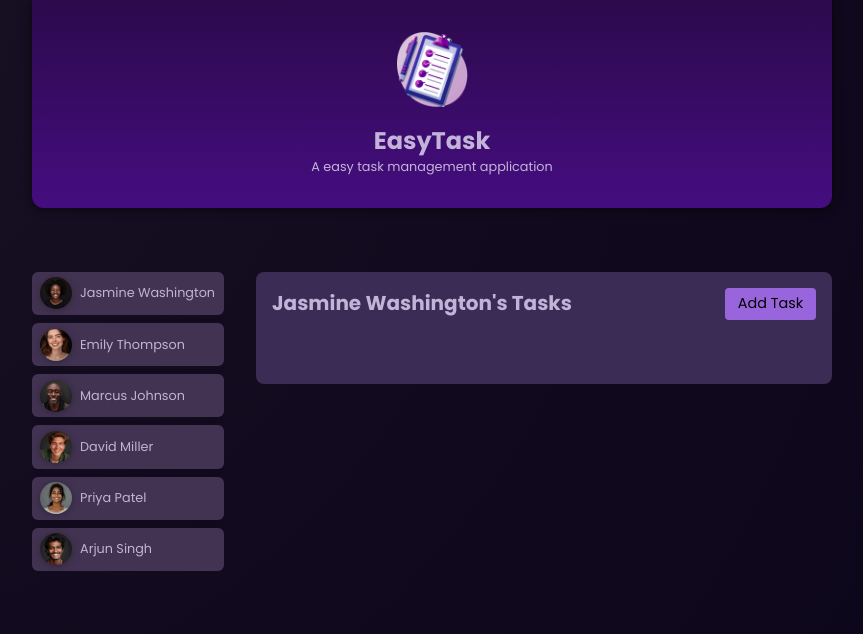
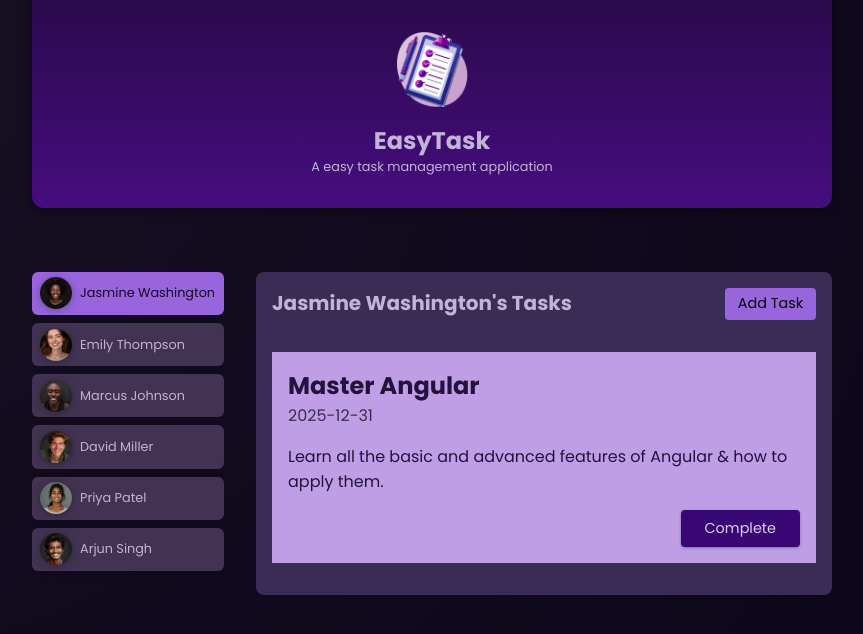
Before and after one commit to BytePrashant/easy-task, an Angular app: page / in a window 1280 px wide. Both pictures are taken after a click on the button "Jasmine Washington". Shown: the top 634 px of the page, without its empty margins (208-1071 px from the left). Built offline with nearby package versions, Linux system fonts and the light colour scheme.

Commit message:
Selected user highlighted

```diff
--- a/src/app/app.component.html
+++ b/src/app/app.component.html
@@ -3,13 +3,13 @@
   <ul id="users">
     @for(index of users; track index.id){
     <li>
-      <app-user [user]="index" (select)="onSelectedUser($event)" />
+      <app-user [user]="index" [isSelected]="index.id === selectedUserId" (select)="onSelectedUser($event)" />
     </li>
     }
   </ul>
-@if(selectedUser){
-  <app-tasks [name]="selectedUser.name" />
-} @else {
+  @if(selectedUser){
+  <app-tasks [userId]="selectedUser.id" [name]="selectedUser.name" />
+  } @else {
   <p id="fallback">Select a user to view tasks!</p>
-}
+  }
 </main>
--- a/src/app/user/user.component.html
+++ b/src/app/user/user.component.html
@@ -1,6 +1,6 @@
 <div>
-  <button (click)="onSelectUser()">
-    <img [src]="imagePath" [alt]="user.name"/>
+  <button [class.active]="isSelected" (click)="onSelectUser()">
+    <img [src]="imagePath" [alt]="user.name" />
     <span>{{ user.name }}</span>
   </button>
 </div>
```
Also changed, not shown: src/app/user/user.component.ts (+2 -6 lines).
